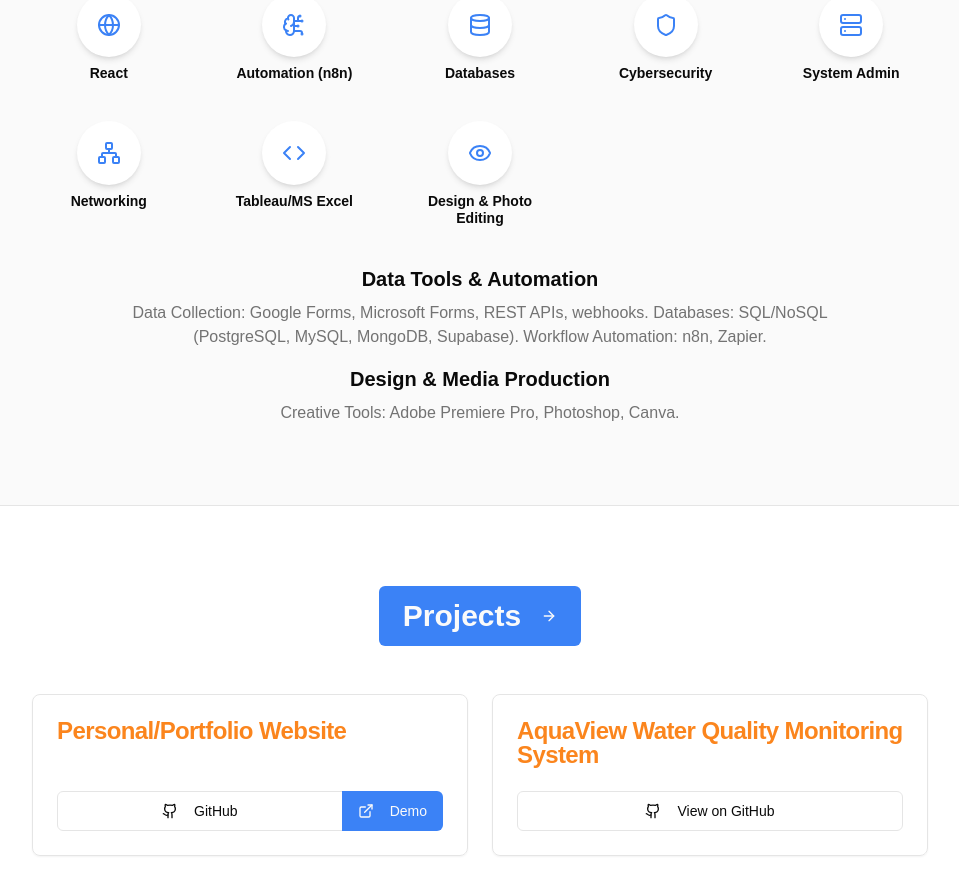
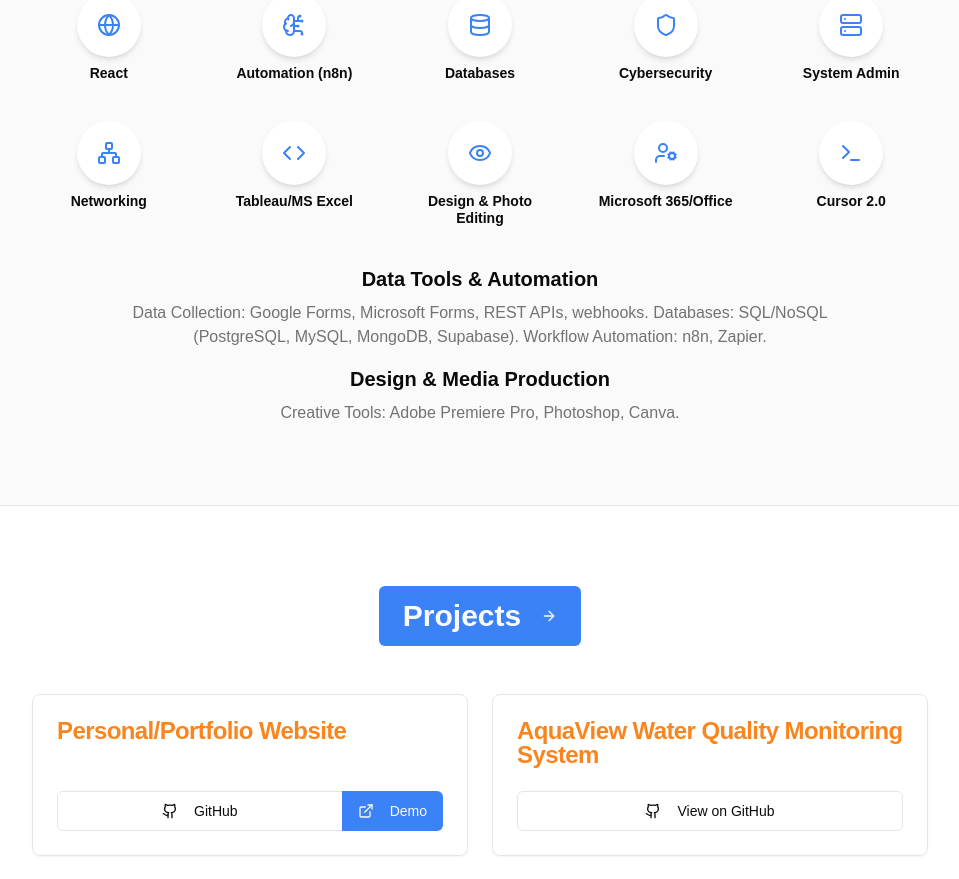
Before and after one commit to MS0C54073/muzoprof, a Next.js app: page / in a window 1280 px wide. Shown: the part 1500-2379 px from the top of the page, without its empty margins (160-1119 px from the left). Built offline with nearby package versions, Linux system fonts and the light colour scheme.

Commit message:
also add the following  Microsoft 365 , Office, Cursor 2.0

```diff
--- a/src/app/page.tsx
+++ b/src/app/page.tsx
@@ -46,6 +46,8 @@
     { name: 'Networking', icon: <Network className="h-6 w-6" /> },
     { name: 'Tableau/MS Excel', icon: <Code className="h-6 w-6" /> },
     { name: 'Design & Photo Editing', icon: <Eye className="h-6 w-6" /> },
+    { name: 'Microsoft 365/Office', icon: <UserCog className="h-6 w-6" /> },
+    { name: 'Cursor 2.0', icon: <Terminal className="h-6 w-6" /> },
 ];
 
 const projects = [
@@ -462,7 +464,7 @@
                     "Databases (SQL/NoSQL: PostgreSQL, MongoDB, Supabase)",
                     "Data Automation (n8n, Zapier, APIs, Forms)",
                     "Cloud (GCP, Firebase)", "CI/CD & Docker", "Project Management", "Tableau/MS Excel",
-                    "Design & Media (Photoshop, Premiere Pro, Canva)"
+                    "Design & Media (Photoshop, Premiere Pro, Canva)", "Microsoft 365/Office", "Cursor 2.0"
                 ],
                 experience: [
                     {
```
